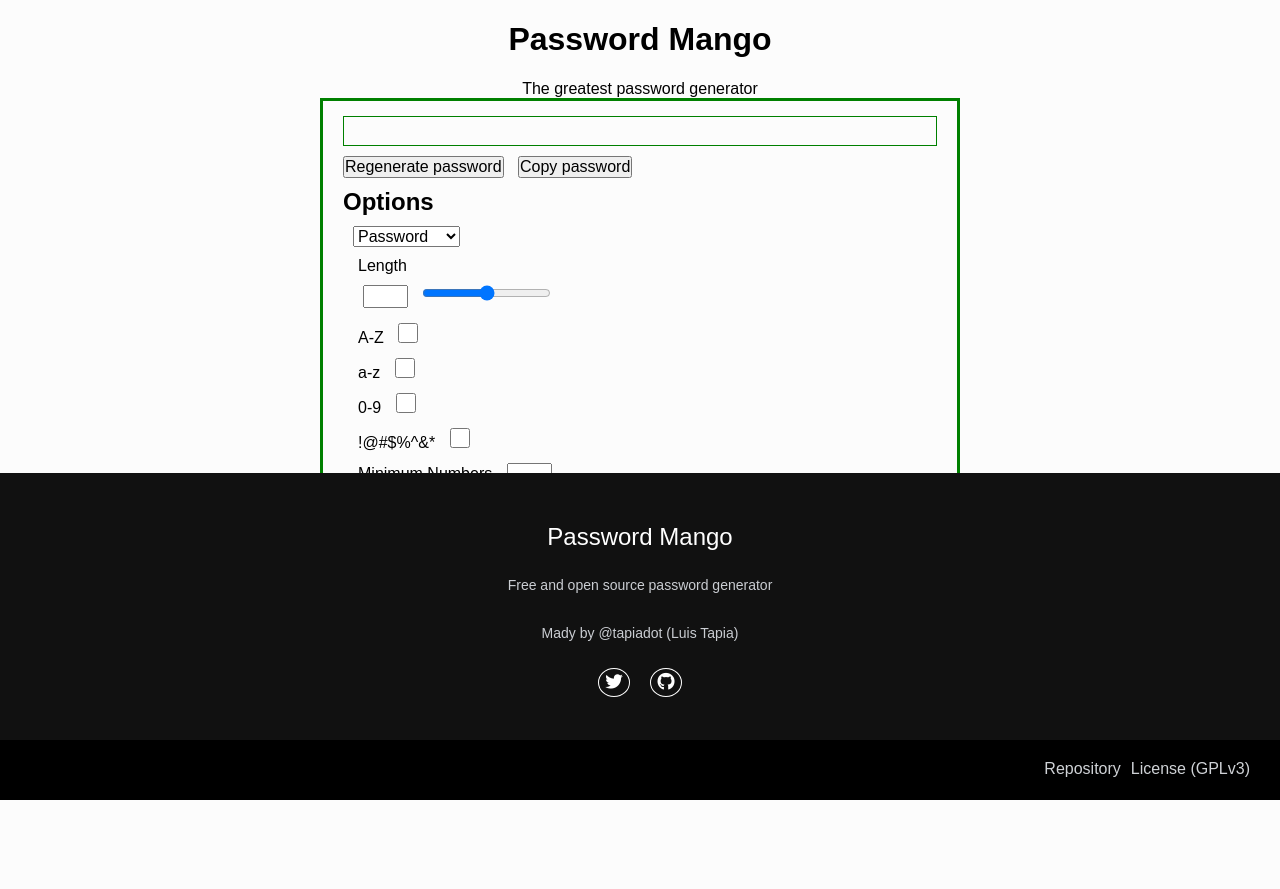
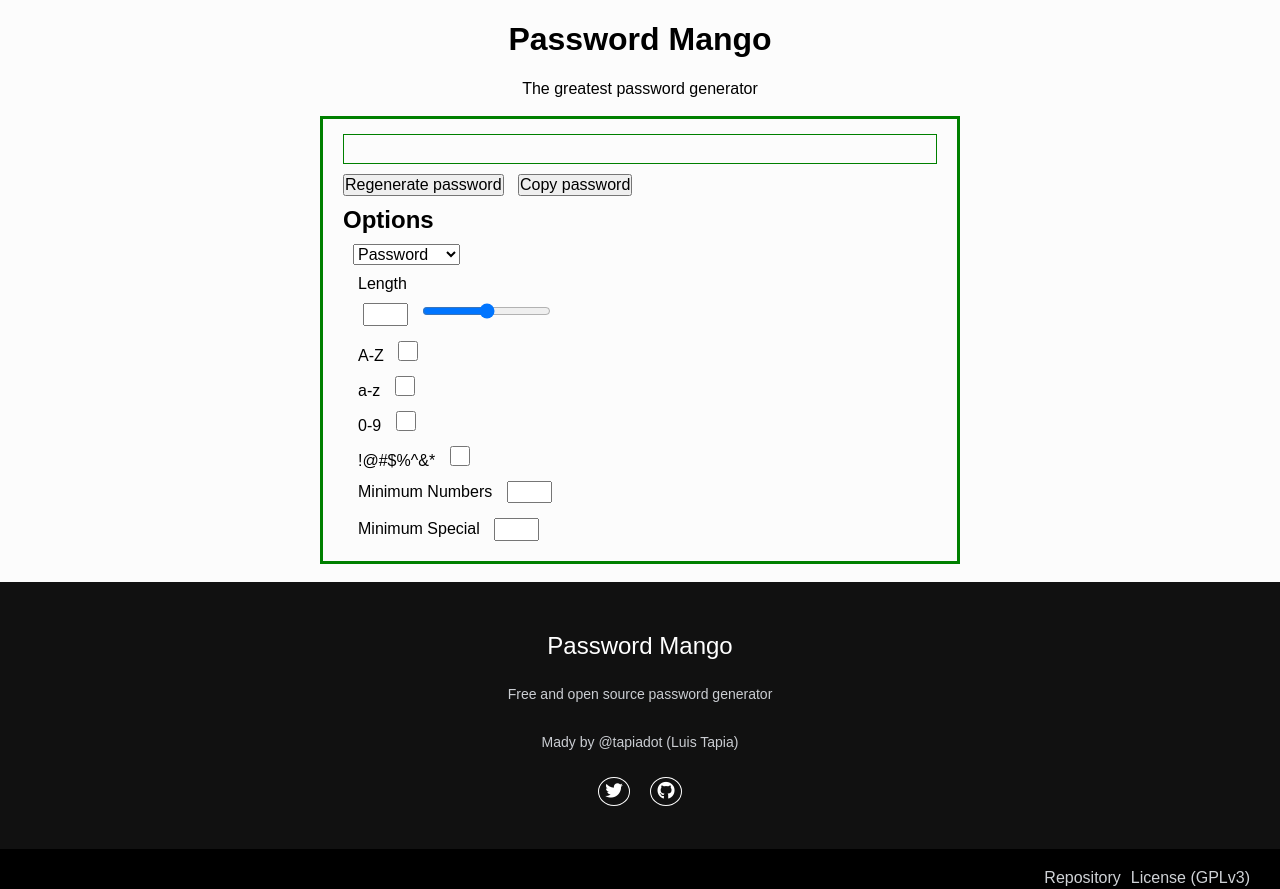
Before and after one commit to tapilew/password-mango, a plain HTML site: page index.html in a window 1280 px wide. Before the commit the page ends 800 px from the top, so only its background shows below. Drawn offline with Linux system fonts and the light colour scheme.

Commit message:
Fix arrangement of footer and app

```diff
--- a/style.css
+++ b/style.css
@@ -1,12 +1,12 @@
 * {
+  box-sizing: border-box;
   margin: 0;
   padding: 0;
-  box-sizing: border-box;
 }
 
 header {
+  align-content: center;
   text-align: center;
-  align-content: center;
 }
 
 .password {
@@ -16,10 +16,10 @@ header {
 }
 
 #app {
-  margin: auto;
+  border: 3px solid green;
+  margin: 18px auto;
+  padding: 10px;
   width: 50%;
-  border: 3px solid green;
-  padding: 10px;
 }
 
 #app * {
@@ -31,8 +31,8 @@ input[type="number"] {
 }
 
 input[type="checkbox"] {
+  height: 20px;
   width: 20px;
-  height: 20px;
 }
 
 body {
@@ -41,45 +41,41 @@ body {
 }
 
 footer {
-  position: absolute;
-  bottom: 0;
-  left: 0;
-  right: 0;
   background: #111;
+  color: #fff;
   height: auto;
-  width: 100vw;
   padding-top: 40px;
-  color: #fff;
+  width: 100%;
 }
 
 .footer-content {
+  align-items: center;
   display: flex;
-  align-items: center;
+  flex-direction: column;
   justify-content: center;
-  flex-direction: column;
   text-align: center;
 }
 
 .footer-content h3 {
   font-size: 1.5rem;
   font-weight: 500;
+  line-height: 3rem;
   text-transform: capitalize;
-  line-height: 3rem;
 }
 
 .footer-content p {
+  color: #cacdd2;
+  font-size: 14px;
+  line-height: 28px;
+  margin: 10px auto;
   max-width: 500px;
-  margin: 10px auto;
-  line-height: 28px;
-  font-size: 14px;
-  color: #cacdd2;
 }
 
 .socials {
+  align-items: center;
+  display: flex;
+  justify-content: center;
   list-style: none;
-  display: flex;
-  align-items: center;
-  justify-content: center;
   margin: 1rem 0 3rem 0;
 }
 
@@ -88,17 +84,17 @@ footer {
 }
 
 .socials li a {
+  border-radius: 50%;
+  border: 1.1px solid white;
+  color: #fff;
+  padding: 5px;
   text-decoration: none;
-  color: #fff;
-  border: 1.1px solid white;
-  padding: 5px;
-  border-radius: 50%;
 }
 
 .socials a i {
   font-size: 1.1rem;
+  transition: color 0.4s ease;
   width: 20px;
-  transition: color 0.4s ease;
 }
 
 .socials a:hover i {
@@ -107,10 +103,10 @@ footer {
 
 .footer-bottom {
   background: #000;
-  width: 100vw;
+  padding-bottom: 40px;
   padding: 20px;
-  padding-bottom: 40px;
   text-align: center;
+  width: 100%;
 }
 
 .footer-menu {
@@ -122,8 +118,8 @@ footer {
 }
 
 .footer-menu ul li {
+  display: block;
   padding-right: 10px;
-  display: block;
 }
 
 .footer-menu ul li a {
@@ -138,7 +134,7 @@ footer {
 @media (max-width: 500px) {
   .footer-menu ul {
     display: flex;
+    margin-bottom: 20px;
     margin-top: 10px;
-    margin-bottom: 20px;
   }
 }
```
